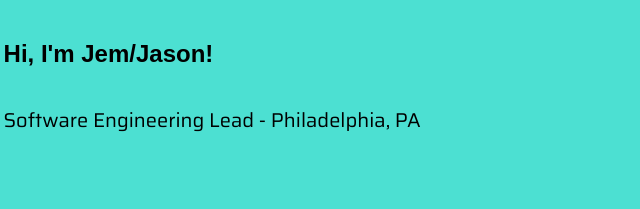
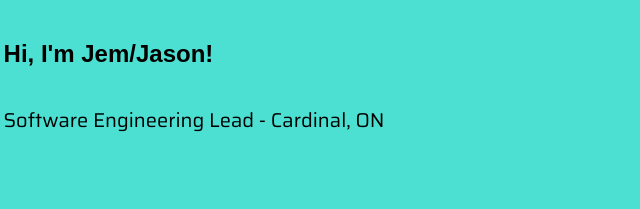
Before and after one commit to JemJasonCorraggio/Portfolio, a plain HTML site: page index.html in a window 1280 px wide. Shown: the top 209 px of the page, 128-768 px from the left. Drawn offline with Linux system fonts and the light colour scheme; a web font is replaced by a local one.

Commit message:
Update index.html

```diff
--- a/index.html
+++ b/index.html
@@ -13,7 +13,7 @@
             <div class="title">
                 <div class = "name">
                     <h1>Hi, I'm Jem/Jason!</h1>
-                    <p>Software Engineering Lead - Philadelphia, PA </p>
+                    <p>Software Engineering Lead - Cardinal, ON </p>
                 </div>
                 <img class = "logo" src="headshot.bin"/>
             </div>
```
